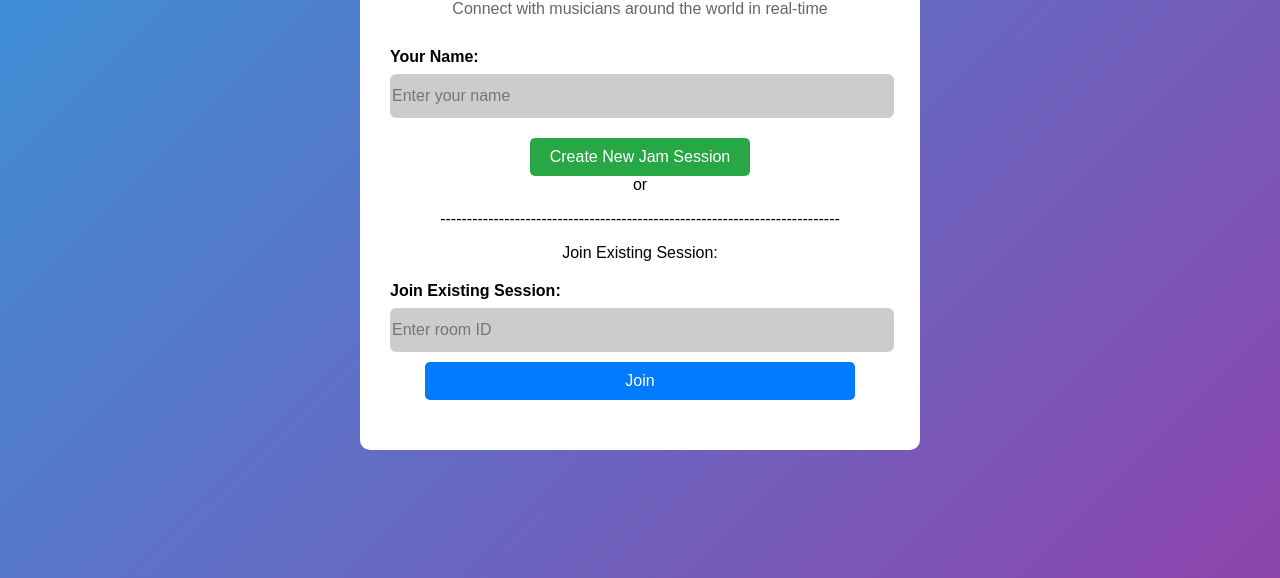
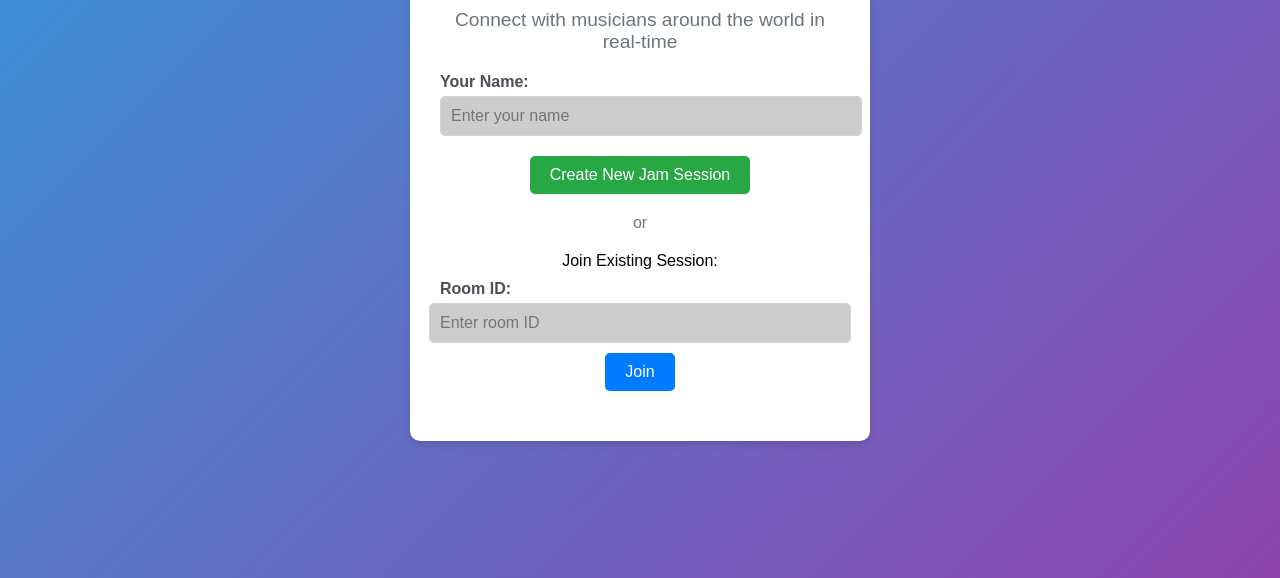
Before and after one commit to Dinith132/music-jam-platform, a website: page public/index.html in a window 1280 px wide. Shown: the part 256-834 px from the top of the page. Drawn offline with nearby package versions, Linux system fonts and the light colour scheme.

Commit message:
refactor welcome screen layout and styles; update main.css for gradient background

```diff
--- a/public/index.html
+++ b/public/index.html
@@ -14,29 +14,26 @@
         <button onclick="joinRoom()" id="joinButton" style="margin: 10px; padding: 10px 20px; background-color: #007BFF; color: white; border: none; border-radius: 5px; cursor: pointer;">Join Room</button>
     </div> -->
 
-    <div id="welcome-screen" class="welcome-screen">
-        <div class="welcome-card">
+    <div id="welcome-screen" class="welcome-screen" style="display: flex; flex-direction: column; align-items: center; justify-content: center; height: 100vh; background-color: #f8f9fa; text-align: center;">
+        <div class="welcome-card" style="background: white; padding: 30px; border-radius: 10px; box-shadow: 0 4px 6px rgba(0, 0, 0, 0.1); max-width: 400px; width: 100%;">
             <h1 style="font-size: 2.5em; color: #007BFF; text-align: center; margin-bottom: 20px;">Music Jam Platform</h1>
 
-            <p>Connect with musicians around the world in real-time</p>
-            <div class="form-group">
-                <label for="username">Your Name:</label>
-                <input type="text" id="username" placeholder="Enter your name" required>
+            <p style="font-size: 1.2em; color: #6c757d; margin-bottom: 20px;">Connect with musicians around the world in real-time</p>
+
+            <div class="form-group" style="margin-bottom: 20px;">
+                <label for="username" style="display: block; font-size: 1em; color: #495057; margin-bottom: 5px;">Your Name:</label>
+                <input type="text" id="username" placeholder="Enter your name" required style="width: 100%; padding: 10px; border: 1px solid #ced4da; border-radius: 5px; font-size: 1em;">
             </div>
 
-            <div class="action-buttons">
-                <button onclick="joinRoom()" id="joinButton" class="primary-btn" style="background-color: #28a745; color: white; padding: 10px 20px; border: none; border-radius: 5px; cursor: pointer;">Create New Jam Session</button>
-                <div class="divider">or</div>
-            <p style="font-size: 1em; color: #000000; text-align: center; margin-bottom: 1px;">---------------------------------------------------------------------------</p>
-
-            <p style="font-size: 1em; color: #000000; text-align: center; margin-bottom: 20px;">Join Existing Session: </p>
-
+            <div class="action-buttons" style="margin-bottom: 20px;">
+                <button onclick="joinRoom()" id="joinButton" class="primary-btn" style="background-color: #28a745; color: white; padding: 10px 20px; border: none; border-radius: 5px; cursor: pointer; font-size: 1em;">Create New Jam Session</button>
+                <div class="divider" style="margin: 20px 0; font-size: 1em; color: #6c757d;">or</div>
+                <p style="font-size: 1em; color: #000000; text-align: center; margin-bottom: 10px;">Join Existing Session:</p>
                 <div class="form-group">
-                    <label for="room">Join Existing Session:</label>
-                    <div class="join-room-container">
-                        <input type="text" id="room" placeholder="Enter room ID">
-                        <div style="margin-top: 10px;"></div>
-                        <button onclick="joinRoom()" id="joinButton" class="secondary-btn" style="background-color: #007BFF; color: white; padding: 10px 200px; border: none; border-radius: 5px; cursor: pointer; display: block; margin: 0 auto;">Join</button>
+                    <label for="room" style="display: block; font-size: 1em; color: #495057; margin-bottom: 5px;">Room ID:</label>
+                    <div class="join-room-container" style="display: flex; flex-direction: column; align-items: center;">
+                        <input type="text" id="room" placeholder="Enter room ID" style="width: 100%; padding: 10px; border: 1px solid #ced4da; border-radius: 5px; font-size: 1em; margin-bottom: 10px;">
+                        <button onclick="joinRoom()" id="joinButton" class="secondary-btn" style="background-color: #007BFF; color: white; padding: 10px 20px; border: none; border-radius: 5px; cursor: pointer; font-size: 1em;">Join</button>
                     </div>
                 </div>
             </div>
@@ -45,8 +42,8 @@
 
 
     <div>
-        <p style="font-size: 1.5em; color: #6c757d; margin-top: 20px; display: inline;">Music Jam Platform</p>
-        <p id="roomIdDisplay" style="font-size: 1.2em; color: #007BFF; display: inline; margin-left: 10px;">Room ID: <span id="roomId"></span></p>
+        <p style="font-size: 1.5em; color: #000000; margin-top: 20px; display: inline;">Music Jam Platform</p>
+        <p id="roomIdDisplay" style="font-size: 1.2em; color: #727272; display: inline; margin-left: 10px;">Room ID: <span id="roomId"></span></p>
 
 
     </div>
--- a/public/main.css
+++ b/public/main.css
@@ -2,7 +2,9 @@ body {
 	font-family: 'Arial', sans-serif;
 	margin: 0;
 	padding: 0;
-	background-color: #4c5487; /* Dark background for a professional look */
+	/* background-color: #4c5487; Dark background for a professional look */
+	background: linear-gradient(135deg, #0f2027, #203a43, #2c5364);
+
 	color: rgb(0, 0, 0);
 	min-height: 100vh;
 	overflow-x: hidden;
@@ -253,7 +255,7 @@ video {
 
 #recordButton.active {
 	background-color: #dc3545;
-	animation: pulse 1.5s infinite;
+	/* animation: pulse 1.5s infinite; */
 }
 
 @keyframes pulse {
--- a/public/main.js
+++ b/public/main.js
@@ -6,8 +6,8 @@ const socket = io({
   reconnectionDelay: 1000,
 });
 let localStream;
-let screenStream = null; // For screen sharing
-let peerConnections = {}; // Store multiple peer connections
+let screenStream = null;
+let peerConnections = {};
 let roomId;
 let username;
 let peerUsernames = {};
@@ -75,16 +75,13 @@ async function joinRoom() {
       }
     });
 
-    // Get local media stream
     localStream = await navigator.mediaDevices.getUserMedia({
       video: true,
       audio: true,
     });
 
-    // Display local video
     localVideo.srcObject = localStream;
 
-    // Create container for local video if not exists
     let localVideoContainer = document.getElementById("local-video-container");
     if (!localVideoContainer) {
       localVideoContainer = document.createElement("div");
@@ -93,22 +90,19 @@ async function joinRoom() {
       localVideo.parentNode.insertBefore(localVideoContainer, localVideo);
       localVideoContainer.appendChild(localVideo);
 
-      // Add username label for local video
       const localUsernameLabel = document.createElement("div");
       localUsernameLabel.className = "username-label";
       localUsernameLabel.textContent = username + " (You)";
       localVideoContainer.appendChild(localUsernameLabel);
     }
 
-    // Add click handler to local video container
     if (localVideoContainer) {
       localVideoContainer.onclick = handleVideoClick;
     }
 
-    // Join the room
+
     socket.emit("join-room", roomId, username);
 
-    // Show UI elements
     document.getElementById("controls").style.display = "flex";
     document.getElementById("chat").style.display = "flex";
     joinButton.disabled = true;
@@ -121,17 +115,14 @@ async function joinRoom() {
   }
 }
 
-// Create a peer connection for a new user
 function createPeerConnection(userId) {
   if (peerConnections[userId]) {
     console.log(`Peer connection already exists for ${userId}`);
     return peerConnections[userId];
   }
 
-  // Create new RTCPeerConnection
   const peerConnection = new RTCPeerConnection(iceServers);
 
-  // Add connection state monitoring
   peerConnection.onconnectionstatechange = () => {
     console.log(
       `Connection state with ${userId}:`,
@@ -139,7 +130,6 @@ function createPeerConnection(userId) {
     );
   };
 
-  // Add ICE connection state monitoring
   peerConnection.oniceconnectionstatechange = () => {
     console.log(
       `ICE connection state with ${userId}:`,
@@ -147,12 +137,10 @@ function createPeerConnection(userId) {
     );
   };
 
-  // Add local tracks to the connection
   localStream.getTracks().forEach((track) => {
     peerConnection.addTrack(track, localStream);
   });
 
-  // Handle ICE candidates
   peerConnection.onicecandidate = (event) => {
     if (event.candidate) {
       console.log(`Sending ICE candidate to ${userId}`);
@@ -160,11 +148,9 @@ function createPeerConnection(userId) {
     }
   };
 
-  // Handle incoming tracks (remote video/audio)
   peerConnection.ontrack = (event) => {
     console.log(`Received track from ${userId}`);
 
-    // Remove existing video container if it exists
     const existingContainer = document.getElementById(`container-${userId}`);
     if (existingContainer) {
       existingContainer.remove();
@@ -173,12 +159,10 @@ function createPeerConnection(userId) {
     createVideoContainer(userId, event.streams[0]);
   };
 
-  // Store the connection
   peerConnections[userId] = peerConnection;
   return peerConnection;
 }
 
-// Toggle microphone
 function toggleMic() {
   const audioTrack = localStream.getAudioTracks()[0];
   audioTrack.enabled = !audioTrack.enabled;
@@ -190,7 +174,6 @@ function toggleMic() {
   }
 }
 
-// Toggle camera
 function toggleCamera() {
   const videoTrack = localStream.getVideoTracks()[0];
   videoTrack.enabled = !videoTrack.enabled;
```
